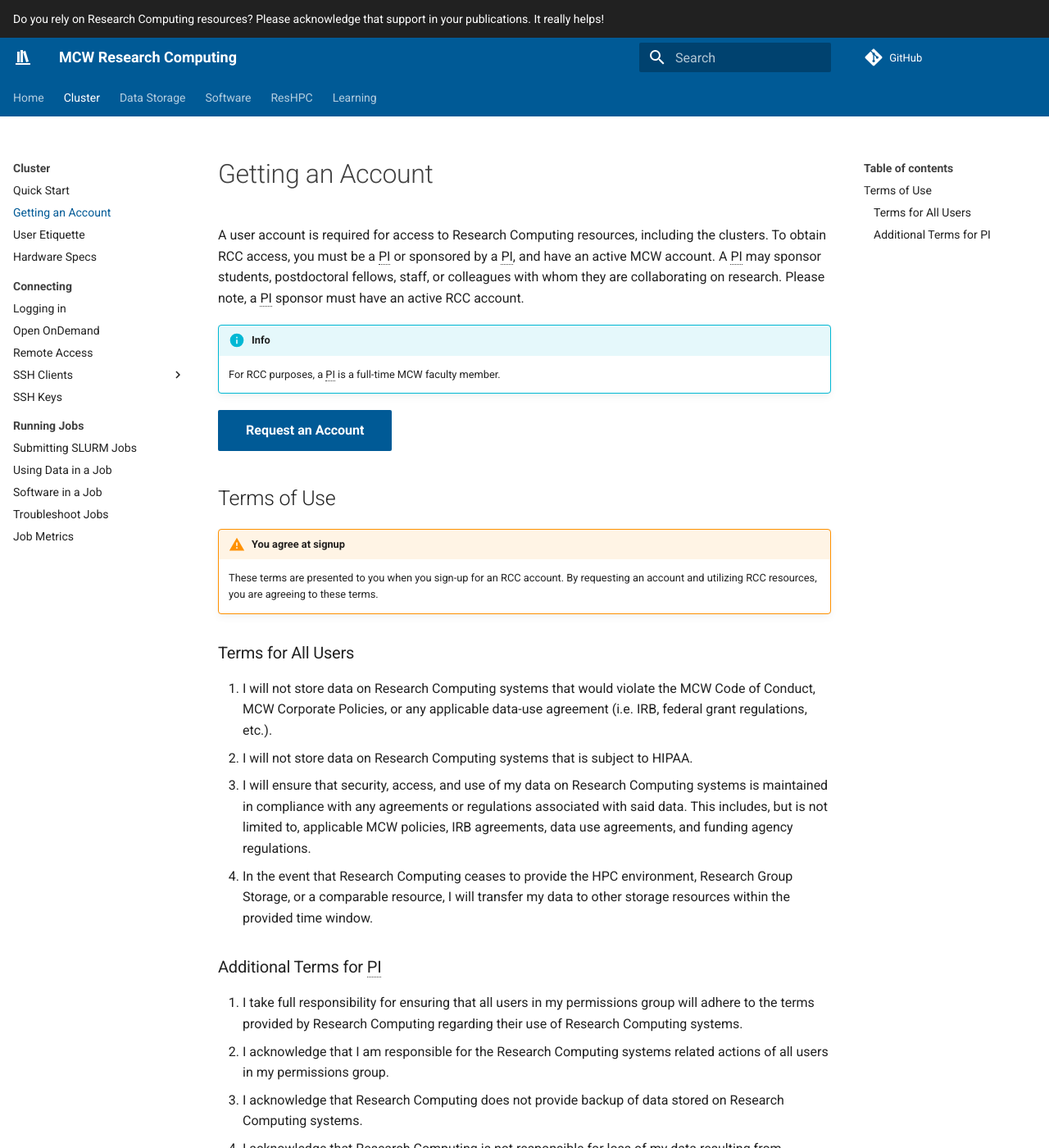
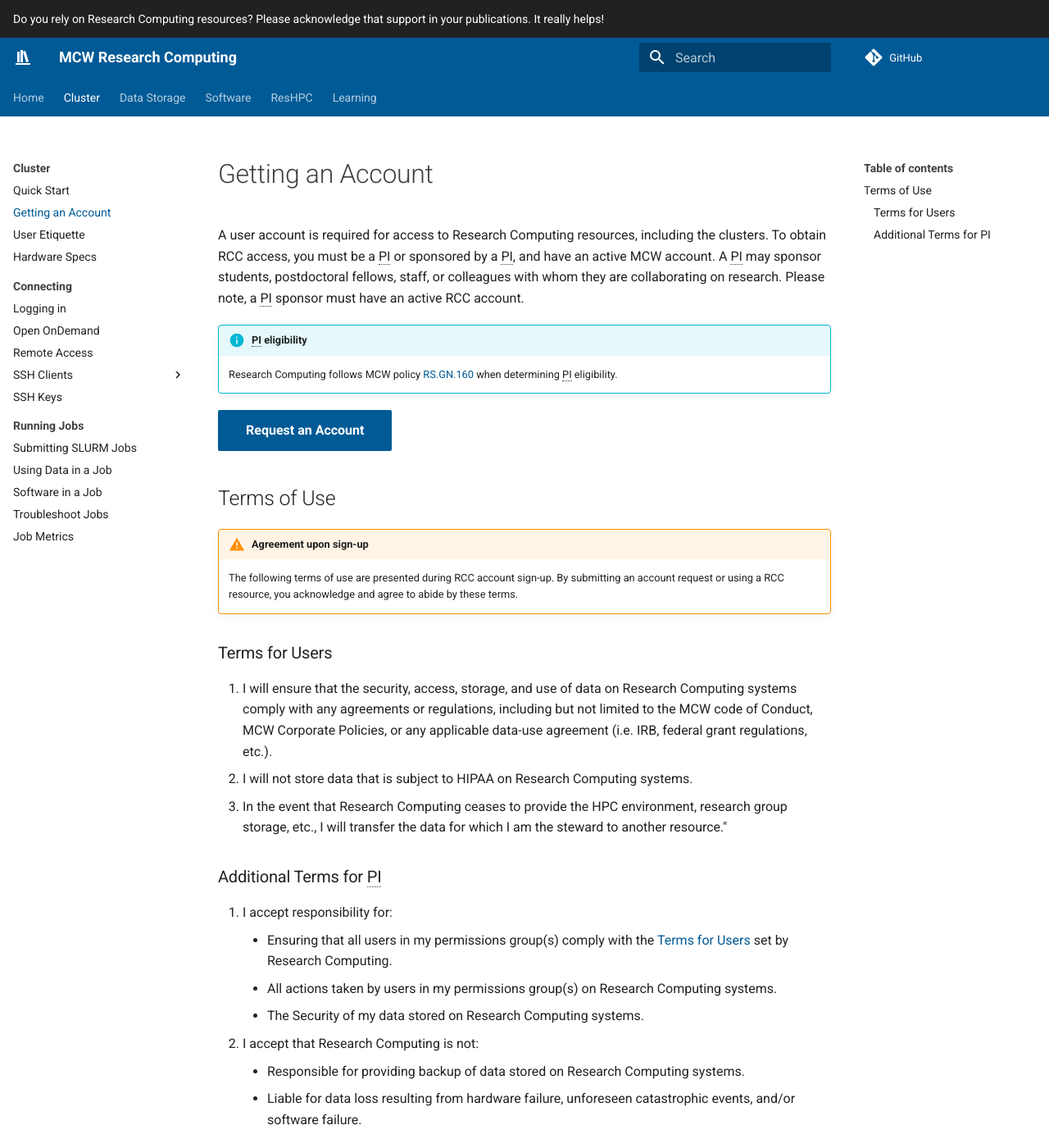
Before and after one commit to mcw-rcc/mcw-rcc.github.io, an MkDocs documentation site: the page built from docs/cluster/accounts.md, in a window 1280 px wide and 1400 px high. Shown: the whole window at 82% size. Built offline with MkDocs 1.6.1 and Material for MkDocs 9.7.7, drawn with Linux system fonts in a browser that asks for light colours; comment, search, counter and statistics services are not loaded; some of the changed text lies outside the part shown.

Commit message:
Update account info

```diff
--- a/docs/cluster/accounts.md
+++ b/docs/cluster/accounts.md
@@ -2,29 +2,30 @@
 
 A user account is required for access to Research Computing resources, including the clusters. To obtain RCC access, you must be a PI or sponsored by a PI, and have an active MCW account. A PI may sponsor students, postdoctoral fellows, staff, or colleagues with whom they are collaborating on research. Please note, a PI sponsor must have an active RCC account.
 
-!!! info
-    For RCC purposes, a PI is a full-time MCW faculty member.
+!!! info "PI eligibility"
+    Research Computing follows MCW policy [RS.GN.160](https://infoscope.mcw.edu/Corporate-Policies/Principal-Investigator-Eligibility.htm){:target="_blank"} when determining PI eligibility.
 
 [Request an Account](https://forms.office.com/r/98QNm6cAyt){ :target="_blank" .md-button .md-button--primary }
 
 ## Terms of Use
 
-!!! warning "You agree at signup"
-    These terms are presented to you when you sign-up for an RCC account. By requesting an account and utilizing RCC resources, you are agreeing to these terms.
+!!! warning "Agreement upon sign-up"
+    The following terms of use are presented during RCC account sign-up. By submitting an account request or using a RCC resource, you acknowledge and agree to abide by these terms.
 
-### Terms for All Users
+### Terms for Users
 
-1. I will not store data on Research Computing systems that would violate the MCW Code of Conduct, MCW Corporate Policies, or any applicable data-use agreement (i.e. IRB, federal grant regulations, etc.).
-2. I will not store data on Research Computing systems that is subject to HIPAA.
-3. I will ensure that security, access, and use of my data on Research Computing systems is maintained in compliance with any agreements or regulations associated with said data. This includes, but is not limited to, applicable MCW policies, IRB agreements, data use agreements, and funding agency regulations.
-4. In the event that Research Computing ceases to provide the HPC environment, Research Group Storage, or a comparable resource, I will transfer my data to other storage resources within the provided time window.
+1. I will ensure that the security, access, storage, and use of data on Research Computing systems comply with any agreements or regulations, including but not limited to the MCW code of Conduct, MCW Corporate Policies, or any applicable data-use agreement (i.e. IRB, federal grant regulations, etc.).
+2. I will not store data that is subject to HIPAA on Research Computing systems.
+3. In the event that Research Computing ceases to provide the HPC environment, research group storage, etc., I will transfer the data for which I am the steward to another resource."
 
 ### Additional Terms for PI
 
-1. I take full responsibility for ensuring that all users in my permissions group will adhere to the terms provided by Research Computing regarding their use of Research Computing systems.
-2. I acknowledge that I am responsible for the Research Computing systems related actions of all users in my permissions group.
-3. I acknowledge that Research Computing does not provide backup of data stored on Research Computing systems.
-4. I acknowledge that Research Computing is not responsible for loss of my data resulting from hardware failure, unforeseen catastrophic events, and/or software failure.
-5. I acknowledge that I am responsible for the security of my data stored on Research Computing systems.
+1. I accept responsibility for:
+    - Ensuring that all users in my permissions group(s) comply with the [Terms for Users](#terms-for-users) set by Research Computing.
+    - All actions taken by users in my permissions group(s) on Research Computing systems.
+    - The Security of my data stored on Research Computing systems.
+2. I accept that Research Computing is not:
+    - Responsible for providing backup of data stored on Research Computing systems.
+    - Liable for data loss resulting from hardware failure, unforeseen catastrophic events, and/or software failure.
 
 --8<-- "includes/abbreviations.md"
```
Also changed, not shown: docs/cluster/quickstart.md (+7 -2 lines).
